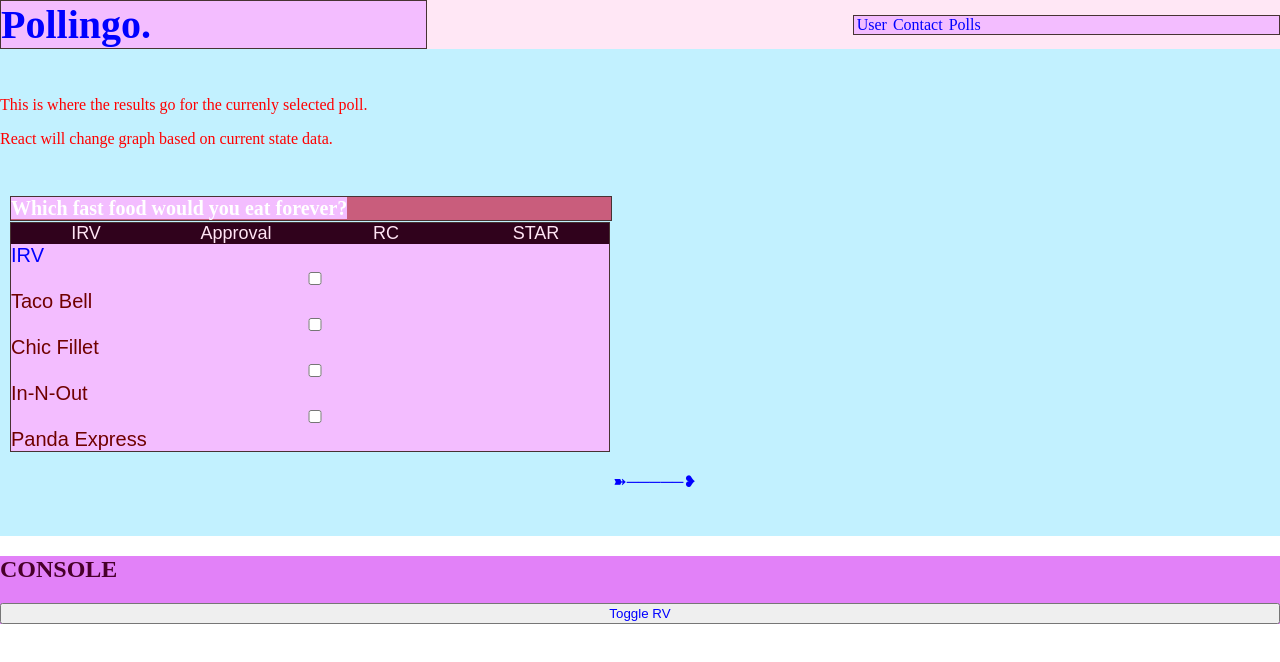
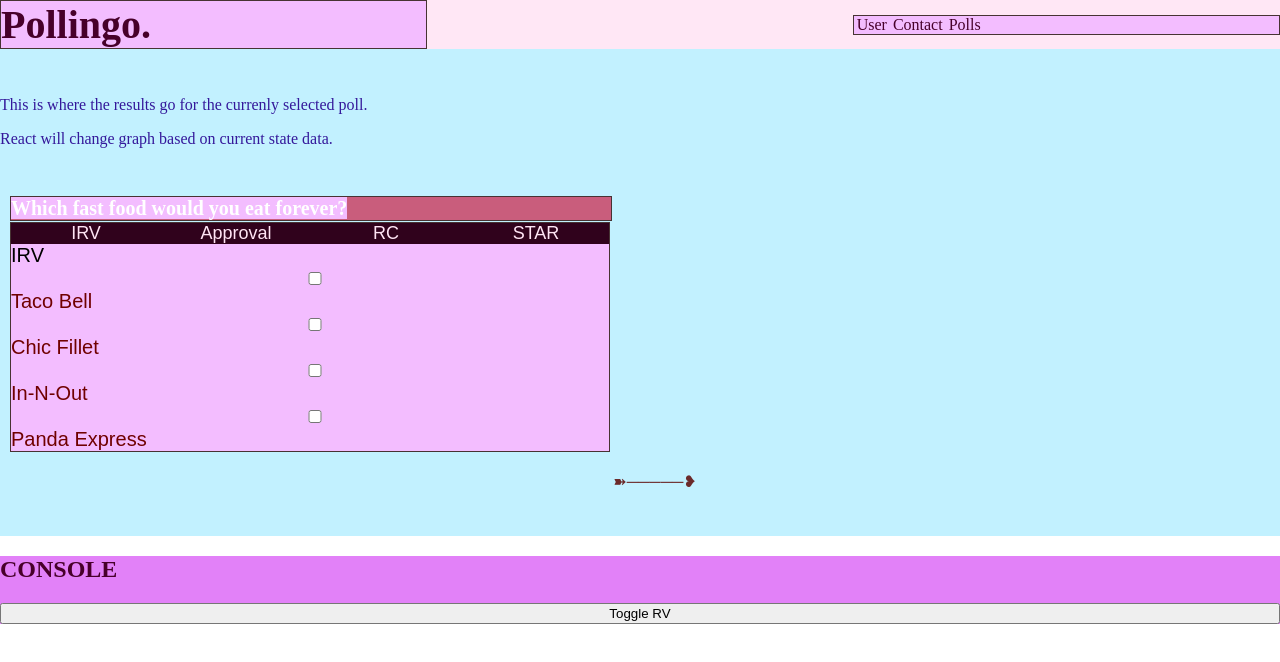
Before and after one commit to el7/Pollingo, a React (Create React App) app: page / in a window 1280 px wide. Shown: the top 662 px of the page. Built offline with nearby package versions, Linux system fonts and the light colour scheme.

Commit message:
simplifying the CSS until I get more functionality. too many CSS rules causing problems at larger screens.

```diff
--- a/src/css/main.css
+++ b/src/css/main.css
@@ -292,11 +292,7 @@ body {
   color: #6b2a2a;
 }
 
-* {
-  color: blue;
-}
-
-p {
-  color: red;
+.resultbox-graph p {
+  color: #34189b;
 }
 /*# sourceMappingURL=main.css.map */
--- a/src/js/components/resultsComponent.js
+++ b/src/js/components/resultsComponent.js
@@ -5,7 +5,7 @@ import "../../css/main.css";
 
 function ResultBox() {
     return (
-        <div className="">
+        <div className="resultbox-graph">
             <p>This is where the results go for the currenly selected poll. </p>
             <p>React will change graph based on current state data.</p>
         </div>
--- a/src/scss/1-helpers/_util_variables.scss
+++ b/src/scss/1-helpers/_util_variables.scss
@@ -22,6 +22,7 @@ $colors: (
   pb-main-tab-bg-2: rgb(92, 2, 54),
   pb-main-tab-text-1: rgb(255, 228, 244),
   pb-main-tab-text-2: rgb(255, 255, 255),
+  res-box-text-1: rgb(52, 24, 155),
 );
 
 $sizes: (
--- a/src/scss/5-modules/_resultsComponent.scss
+++ b/src/scss/5-modules/_resultsComponent.scss
@@ -1,7 +1,3 @@
-* {
-  color: blue;
+.resultbox-graph p {
+  color: getColor(res-box-text-1);
 }
-
-p {
-  color: red;
-}
```
Also changed, not shown: 1 other file (tests, documents, lock files or other folders).
